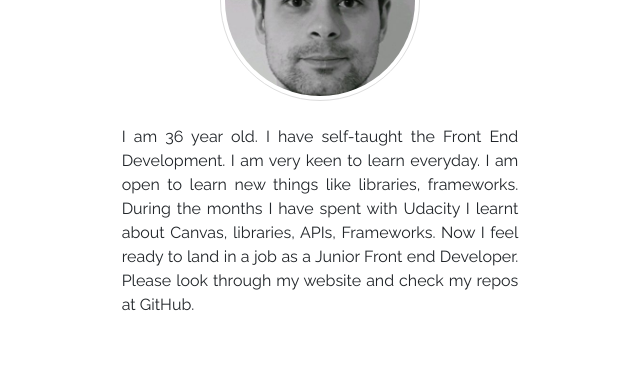
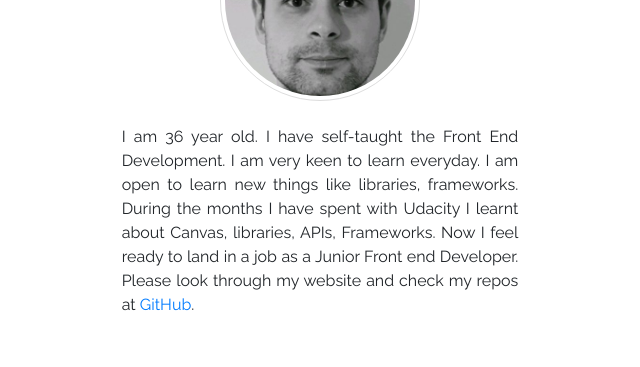
Before and after one commit to Lacika1981/Lacika1981.github.io_old, a plain HTML site: page index.html in a window 1280 px wide. Shown: the part 1160-1527 px from the top of the page, 0-640 px from the left. Drawn offline with nearby package versions, Linux system fonts and the light colour scheme.

Commit message:
link to my repos

```diff
--- a/index.html
+++ b/index.html
@@ -63,7 +63,7 @@
                     <p>I am 36 year old. I have self-taught the Front End Development. I am very keen to learn everyday. I am
                         open to learn new things like libraries, frameworks. During the months I have spent with Udacity
                         I learnt about Canvas, libraries, APIs, Frameworks. Now I feel ready to land in a job as a Junior
-                        Front end Developer. Please look through my website and check my repos at GitHub.
+                        Front end Developer. Please look through my website and check my repos at <a href="https://github.com/Lacika1981" target="_blank">GitHub</a>.
                     </p>
                 </div>
             </div>
```
